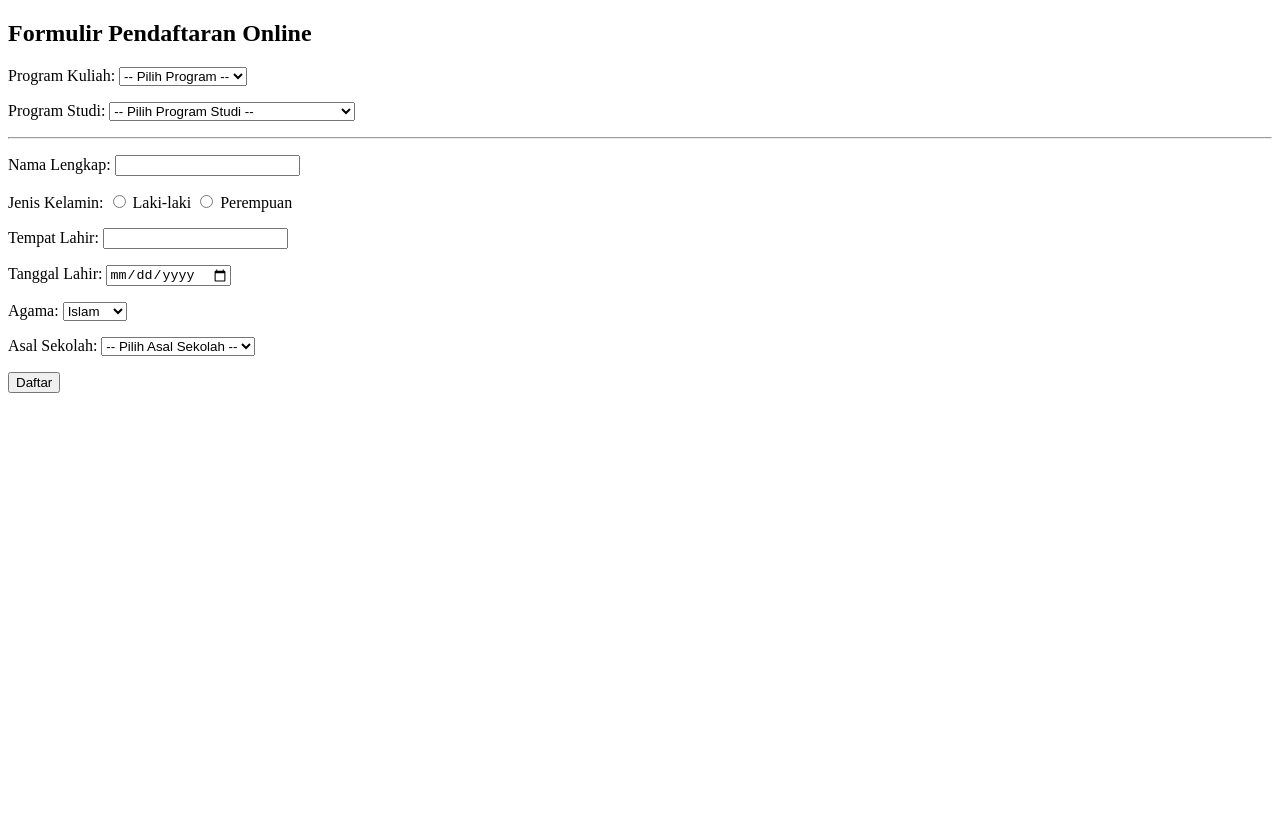
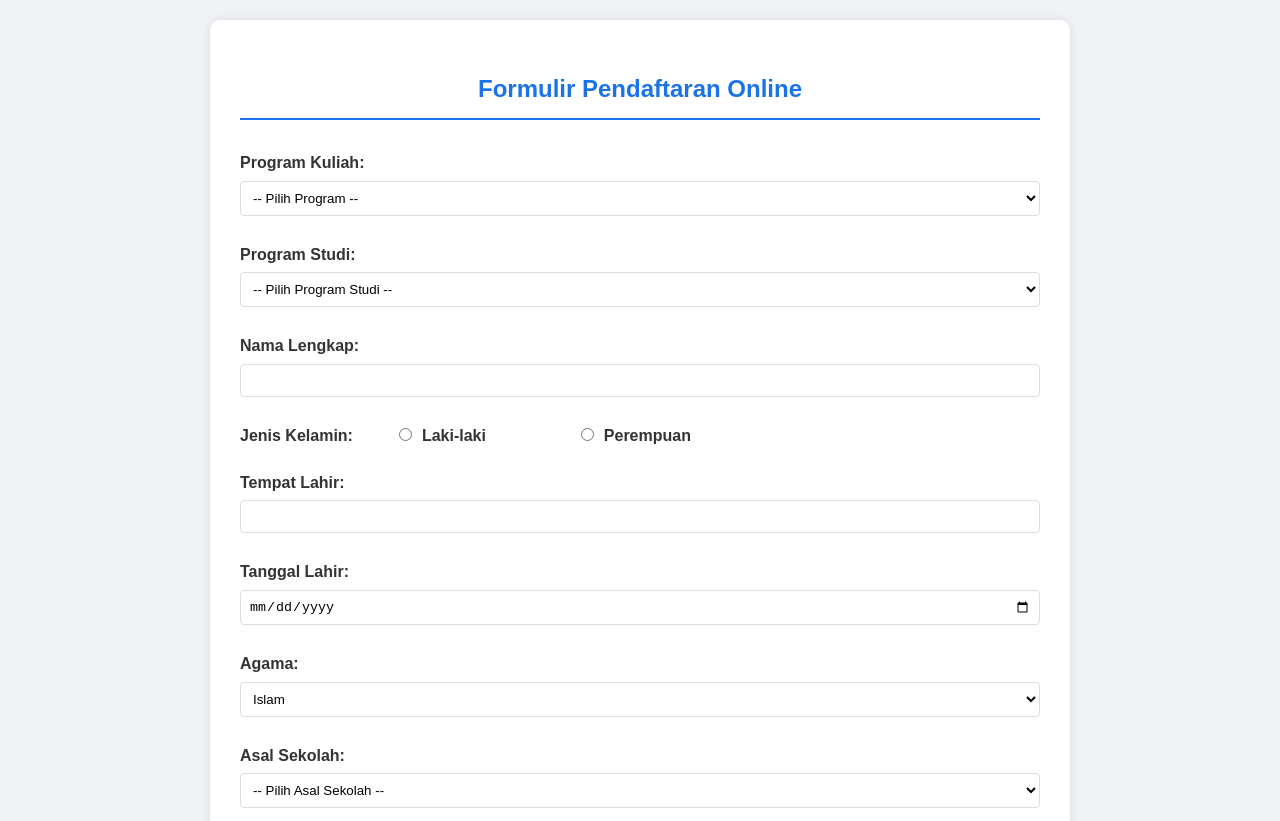
Before and after one commit to cherry-amanda/Latihan-HTML, a plain HTML site: page Formulir_pmb.html in a window 1280 px wide. Shown: the top 821 px of the page. Before the commit the page ends 800 px from the top, so only its background shows below. Drawn offline with Linux system fonts and the light colour scheme.

Commit message:
Update Formulir_pmb.html

```diff
--- a/Formulir_pmb.html
+++ b/Formulir_pmb.html
@@ -4,6 +4,88 @@
     <meta charset="UTF-8">
     <meta name="viewport" content="width=device-width, initial-scale=1.0">
     <title>Formulir Pendaftaran Online</title>
+    <style>
+        body {
+            font-family: Arial, sans-serif;
+            line-height: 1.6;
+            margin: 0;
+            padding: 20px;
+            background-color: #f0f2f5;
+        }
+
+        .container {
+            max-width: 800px;
+            margin: 0 auto;
+            background-color: white;
+            padding: 30px;
+            border-radius: 10px;
+            box-shadow: 0 0 10px rgba(0,0,0,0.1);
+        }
+
+        h2 {
+            text-align: center;
+            color: #1a73e8;
+            margin-bottom: 30px;
+            border-bottom: 2px solid #1a73e8;
+            padding-bottom: 10px;
+        }
+
+        label {
+            display: inline-block;
+            width: 150px;
+            margin-bottom: 5px;
+            font-weight: bold;
+            color: #333;
+        }
+
+        input[type="text"],
+        input[type="date"],
+        select {
+            width: 100%;
+            padding: 8px;
+            margin-bottom: 10px;
+            border: 1px solid #ddd;
+            border-radius: 4px;
+            box-sizing: border-box;
+        }
+
+        input[type="radio"] {
+            margin-right: 5px;
+        }
+
+        button {
+            background-color: #1a73e8;
+            color: white;
+            padding: 10px 20px;
+            border: none;
+            border-radius: 4px;
+            cursor: pointer;
+            font-size: 16px;
+            width: 100%;
+            margin-top: 20px;
+        }
+
+        button:hover {
+            background-color: #1557b0;
+        }
+
+        p {
+            margin-bottom: 15px;
+        }
+
+        select {
+            background-color: white;
+        }
+
+        .radio-group {
+            display: inline-block;
+        }
+
+        .radio-group label {
+            width: auto;
+            margin-right: 20px;
+        }
+    </style>
 </head>
 <body>
     <div class="container">
@@ -30,7 +112,7 @@
                     <option value="Teknologi Rekayasa Manufaktur">Teknologi Rekayasa Manufaktur</option>
                 </select>
             </p>
-            <hr/>
+
             <p>
                 <label for="nama">Nama Lengkap:</label>
                 <input type="text" id="nama" name="nama" required>
@@ -76,7 +158,6 @@
             <p>
                 <button type="submit">Daftar</button>
             </p>
-
         </form>
     </div>
 </body>
```
